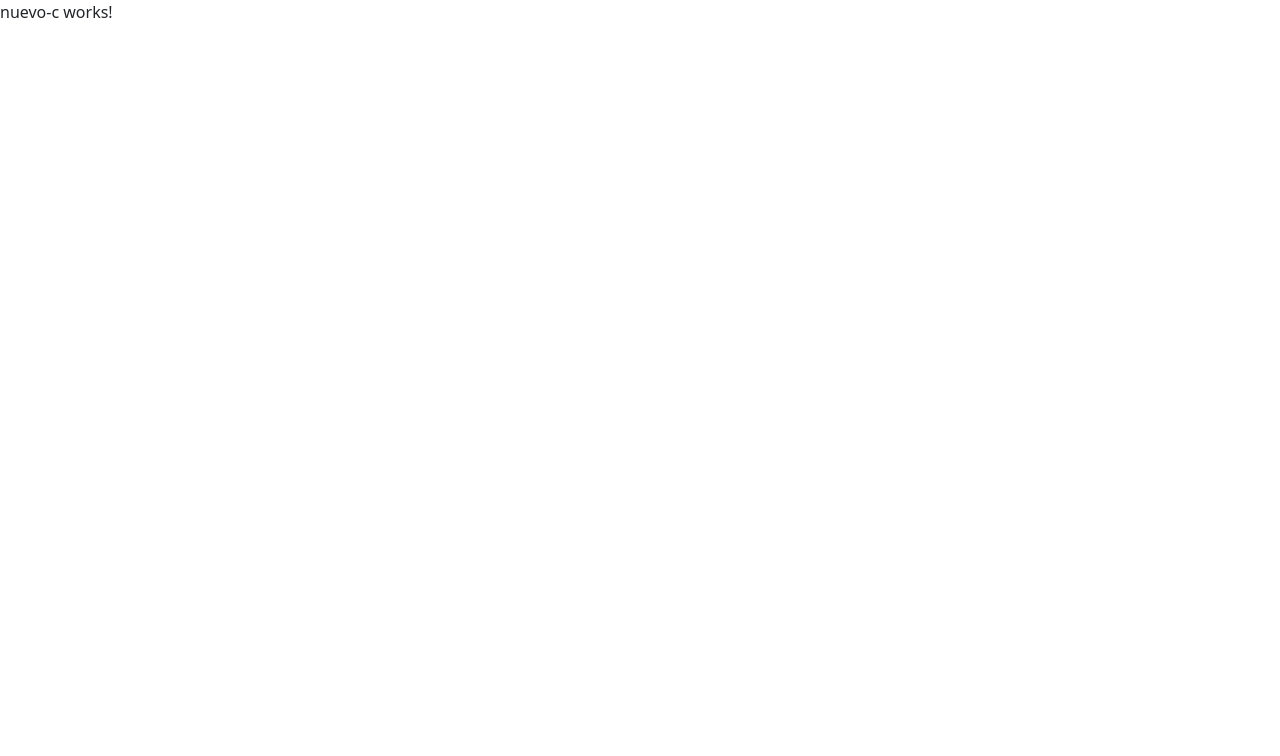
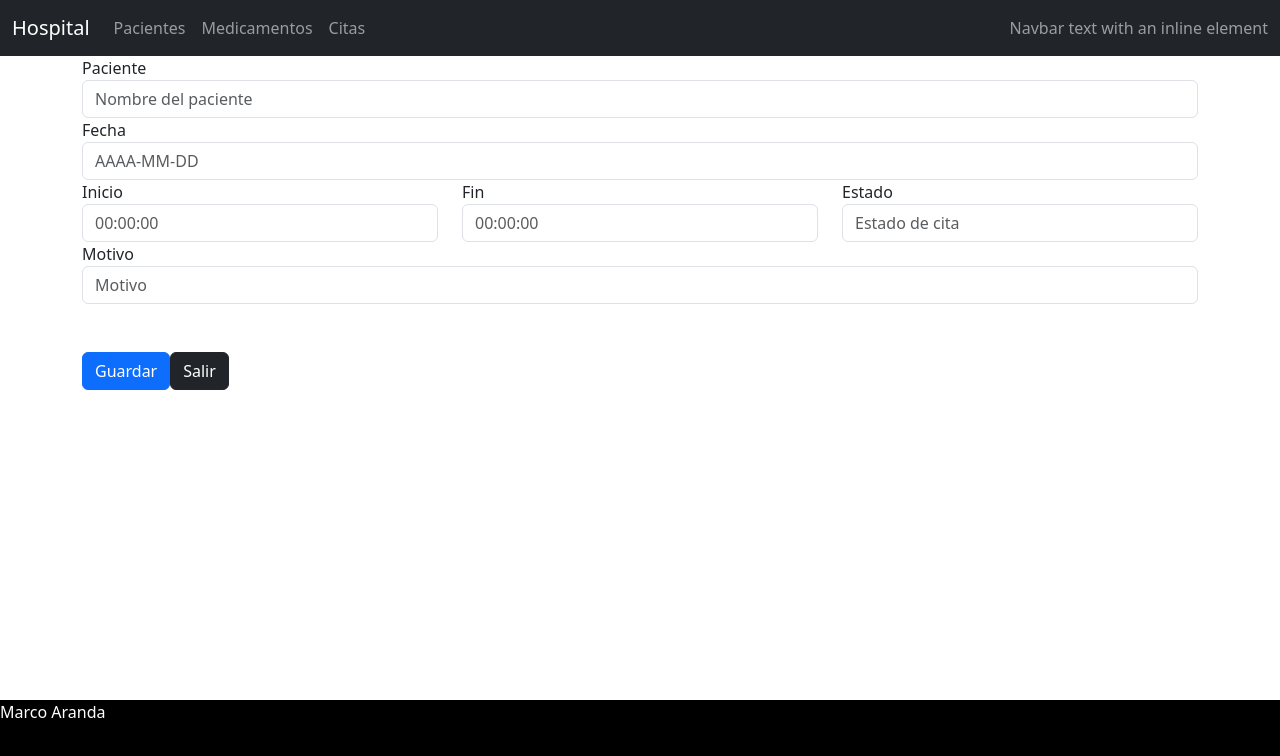
Before and after one commit to Suichi27/proyecto, an Angular app: page /nuevoC in a window 1280 px wide. Shown: the top 756 px of the page. Built offline with nearby package versions, Linux system fonts and the light colour scheme.

Commit message:
PROYECTO ACABADO FALTARIA AGREGAR DISEÑO

```diff
--- a/src/app/vistas/medicamentos/medicamentos.component.html
+++ b/src/app/vistas/medicamentos/medicamentos.component.html
@@ -4,10 +4,14 @@
 <link rel="stylesheet" href="https://stackpath.bootstrapcdn.com/font-awesome/4.7.0/css/font-awesome.min.css">
 
 <section class="our-webcoderskull padding-lg">
+
   <div class="container">
     <div class="row heading heading-icon">
         <h2>Medicamentos</h2>
+
     </div>
+    <button type="button" class="btn btn-primary" (click)="nuevoMedicamento()">Añadir Pacientes</button>
+
     <ul class="row" >
       <li class="col-12 col-md-6 col-lg-3" *ngFor="let medicamento of medicamentos" (click)="editarMedicamento(medicamento.MedicamentoId)">
           <div class="cnt-block equal-hight" style="height: 349px;">
--- a/src/app/vistas/nuevo-c/nuevo-c.component.html
+++ b/src/app/vistas/nuevo-c/nuevo-c.component.html
@@ -1 +1,43 @@
-<p>nuevo-c works!</p>
+<app-header></app-header>
+
+
+        <div class="container">
+
+                <form [formGroup]="nuevoForm" (ngSubmit)="postForm(nuevoForm.value)">
+                    <div class="form-group">
+                        <label for="exampleFormControlInput1">Paciente</label>
+                        <input type="text" class="form-control"  placeholder="Nombre del paciente" formControlName="pacienteId">
+                </div>
+                <div class="form-group">
+                        <label for="exampleFormControlInput1">Fecha</label>
+                        <input type="text" class="form-control"  placeholder="AAAA-MM-DD" formControlName="fecha">
+                    </div>
+                    <div class="form-group row">
+                        <div class="col">
+                            <label for="exampleFormControlInput1">Inicio</label>
+                            <input type="text" class="form-control"  placeholder="00:00:00" formControlName="horaInicio">
+                        </div>
+                        <div class="col">
+                            <label for="exampleFormControlInput1">Fin</label>
+                            <input type="text" class="form-control"  placeholder="00:00:00" formControlName="horaFin">
+                        </div>
+                        <div class="col">
+                            <label for="exampleFormControlInput1">Estado</label>
+                            <input type="text" class="form-control"  placeholder="Estado de cita" formControlName="estado">
+                        </div>
+                    </div>
+                    <div class="form-group row">
+                        <div class="col">
+                            <label for="exampleFormControlInput1">Motivo</label>
+                            <input type="text" class="form-control"  placeholder="Motivo" formControlName="motivo">
+                        </div>
+                    </div>
+                    <br><br>
+                    <button type="submit" class="btn btn-primary">Guardar</button>
+                <button type="button" class="btn btn-dark" (click)="salir()">Salir</button>
+
+         </form>
+
+        </div>
+
+<app-footer></app-footer>
--- a/src/app/vistas/nuevo-c/nuevo-c.component.ts
+++ b/src/app/vistas/nuevo-c/nuevo-c.component.ts
@@ -1,10 +1,55 @@
-import { Component } from '@angular/core';
+import { Component, OnInit } from '@angular/core';
+import { Router,ActivatedRoute } from '@angular/router';
+import { ApiService } from '../../servicios/api/api.service';
+import { FormGroup,FormControl } from '@angular/forms';
+import { responseI } from '../../modelo/response.interface';
+import { AlertasService } from '../../servicios/alertas/alertas.service';
+import { CitaI } from '../../modelo/cita.interface';
 
 @Component({
   selector: 'app-nuevo-c',
   templateUrl: './nuevo-c.component.html',
   styleUrl: './nuevo-c.component.css'
 })
-export class NuevoCComponent {
+export class NuevoCComponent implements OnInit{
+
+  constructor(private activerouter:ActivatedRoute, private router:Router,private api:ApiService,private alertas:AlertasService){}
+
+
+  nuevoForm = new FormGroup({
+    pacienteId: new FormControl(''),
+    fecha: new FormControl(''),
+    horaInicio: new FormControl(''),
+    horaFin: new FormControl(''),
+    estado: new FormControl(''),
+    motivo: new FormControl(''),
+    token: new FormControl(''),
+    citaId: new FormControl(''),
+
+  })
+
+  ngOnInit(): void {
+
+  }
+
+
+  postForm(form:CitaI){
+    this.api.postCita(form).subscribe(data=>{
+      let respuesta:responseI = data;
+      if(respuesta.status == "ok"){
+        this.alertas.showSuccess('Cita Añadida','Hecho');
+        this.router.navigate(['Citas']);
+      }else{
+        this.alertas.showError(respuesta.result.error_msg,'Error');
+    }
+    })
+
+
+  }
+
+
+salir(){
+  this.router.navigate(['Citas']);
+}
 
 }
--- a/src/app/vistas/nuevo-m/nuevo-m.component.html
+++ b/src/app/vistas/nuevo-m/nuevo-m.component.html
@@ -1 +1,33 @@
-<p>nuevo-m works!</p>
+<app-header></app-header>
+
+
+        <div class="container">
+
+                <form [formGroup]="nuevoForm" (ngSubmit)="postForm(nuevoForm.value)">
+                        <div class="form-group">
+                                <label for="exampleFormControlInput1">Nombre</label>
+                                <input type="text" class="form-control"  placeholder="Nombre del medicamento" formControlName="nombre">
+                        </div>
+                        <div class="form-group">
+                                <label for="exampleFormControlInput1">Costo</label>
+                                <input type="text" class="form-control"  placeholder="Costo" formControlName="costo">
+                            </div>
+                            <div class="form-group row">
+                                <div class="col">
+                                    <label for="exampleFormControlInput1">FechaVencimiento</label>
+                                    <input type="text" class="form-control"  placeholder="Fecha de vencimiento" formControlName="fechaVencimiento">
+                                </div>
+                                <div class="col">
+                                    <label for="exampleFormControlInput1">Url Img</label>
+                                    <input type="text" class="form-control"  placeholder="Url" formControlName="img">
+                                </div>
+                            </div>
+                            <br><br>
+                            <button type="submit" class="btn btn-primary">Guardar</button>
+                              <button type="button" class="btn btn-dark" (click)="salir()">Salir</button>
+
+                </form>
+
+        </div>
+
+<app-footer></app-footer>
--- a/src/app/vistas/nuevo-m/nuevo-m.component.ts
+++ b/src/app/vistas/nuevo-m/nuevo-m.component.ts
@@ -4,12 +4,50 @@ import { MedicamentoI } from '../../modelo/medicamento.interface';
 import { ApiService } from '../../servicios/api/api.service';
 import { FormGroup,FormControl,Validators } from '@angular/forms';
 import { AlertasService } from '../../servicios/alertas/alertas.service';
+import { responseI } from '../../modelo/response.interface';
 
 @Component({
   selector: 'app-nuevo-m',
   templateUrl: './nuevo-m.component.html',
   styleUrl: './nuevo-m.component.css'
 })
-export class NuevoMComponent {
+export class NuevoMComponent implements OnInit{
+
+  constructor(private api:ApiService, private router:Router, private alertas:AlertasService){}
+
+  nuevoForm = new FormGroup({
+    nombre: new FormControl(''),
+    costo:new FormControl(''),
+    fechaVencimiento:new FormControl(''),
+    img:new FormControl(''),
+    medicamentoId:new FormControl(''),
+    token: new FormControl(''),
+
+  })
+
+  ngOnInit(): void {
+
+  }
+
+  postForm(form:MedicamentoI){
+    this.api.postMed(form).subscribe(data=>{
+      let respuesta:responseI = data;
+      if(respuesta.status == "ok"){
+        this.alertas.showSuccess('Medicamento Añadido','Hecho');
+        this.router.navigate(['Medicamentos']);
+      }else{
+        this.alertas.showError(respuesta.result.error_msg,'Error');
+    }
+    })
+
+
+  }
+
+  salir(){
+    this.router.navigate(['Medicamentos']);
+  }
+
+
+
 
 }
--- a/src/app/vistas/nuevo-p/nuevo-p.component.ts
+++ b/src/app/vistas/nuevo-p/nuevo-p.component.ts
@@ -50,7 +50,7 @@ export class NuevoPComponent implements OnInit{
 
 
 salir(){
-  this.router.navigate(['dashboard']);
+  this.router.navigate(['Pacientes']);
 }
 
 
```
